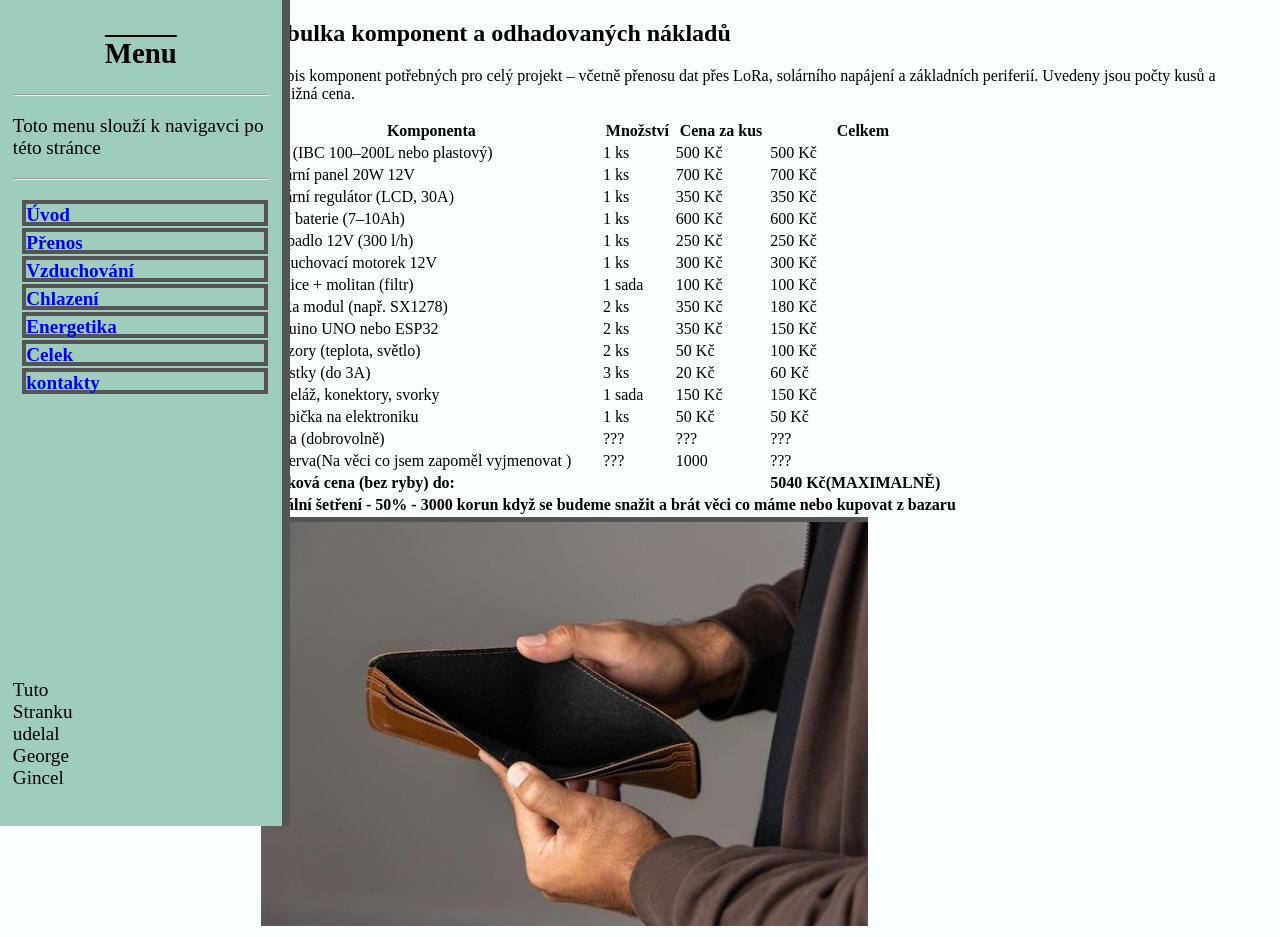
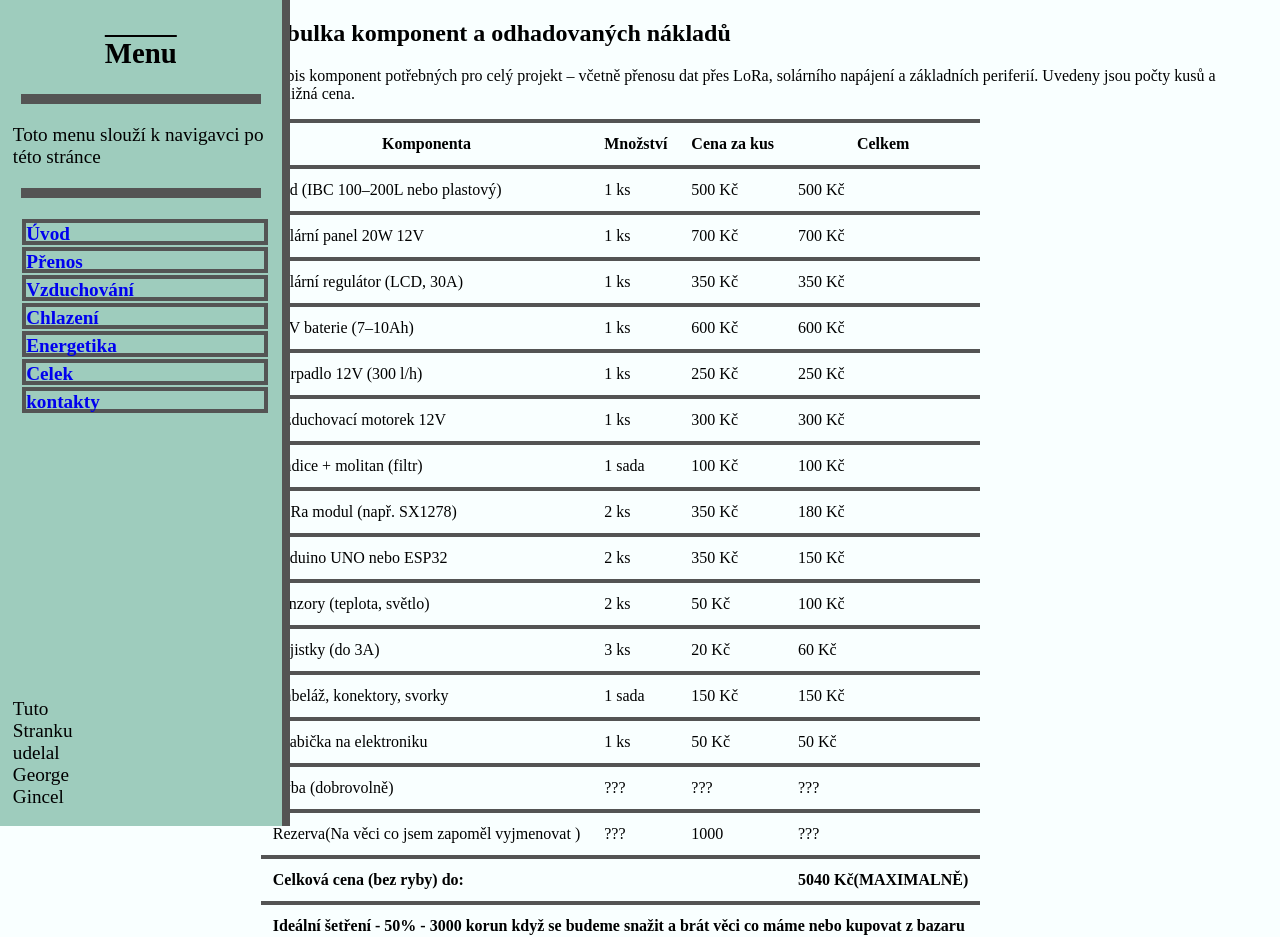
Before and after one commit to Geoge5/index.html, a plain HTML site: page celek.html in a window 1280 px wide. Shown: the top 937 px of the page. Drawn offline with Linux system fonts and the light colour scheme.

Commit message:
Update index.css

```diff
--- a/index.css
+++ b/index.css
@@ -53,13 +53,14 @@
 }
 
 img{
-  size: 20%;
-  width: 60%;
+  size: 12%;
+  width: 444px;
   border-top: 5px solid;
   border-color: #545454;
   transition: transform 1s;
 }
 img:hover{
+  transition: 50;
   width:61%;
 
 }
@@ -74,14 +75,15 @@ img:hover{
 }
 
 
-.hr{
-   border: none; /* Zruší defaultní styl */
-    border-top: 2px solid #ccc; /* Tenká šedá čára */
+hr{
+   border: 5px solid; /* Zruší defaultní styl */
+     /* Tenká šedá čára */
     margin: 20px 0; /* Vzdálenost kolem čáry */
     width: 90%; /* Délka čáry */
     box-shadow: none; /* Jemný stín pod čárou */
     margin-left: auto; /* Vycentrování */
     margin-right: auto; /* Vycentrování */
+  border-color: #545454
 }
 .dolnitext{margin-bottom: 50px;}
 
@@ -96,10 +98,21 @@ img:hover{
         transition: background-color 0.3s; /* Přidáno pro plynulou změnu barvy */
       }
 .text{
-  font: bolder 15px/1.5 Aria;
+  font: bolder 15px/1.5 italic;
   font-size: 120%;
 
 }
+
+table {
+  border-collapse: collapse;
+}
+
+th, td {
+  border-top: 4px solid #545454;
+  padding: 12px;
+}
+
+
       .stylul {
         background-color: #9eccbd;
         border-color: #545454;
@@ -116,6 +129,8 @@ img:hover{
         text-decoration: none;
       }
 
+tr
+
       ul li:hover {
         margin: 5px;
         rotate: 15%;
```
